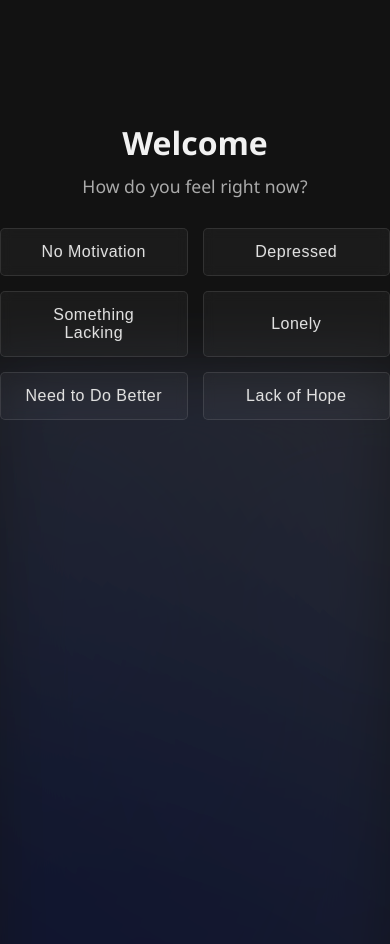
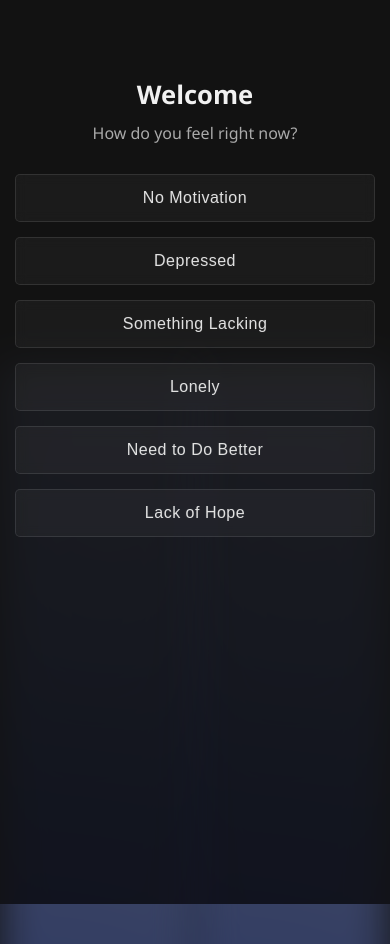
Before and after one commit to xzwyn/quotes, a plain HTML site: page index.html in a window 390 px wide. After the commit the page ends 904 px from the top, so only its background shows below. Drawn offline with Linux system fonts and the light colour scheme.

Commit message:
Update styles.css

```diff
--- a/styles.css
+++ b/styles.css
@@ -113,3 +113,37 @@ body {
        transform: translateY(-70%) scale(1.05);
      }
    }
+@media screen and (max-width: 600px) {
+  body {
+    padding-top: 60px;
+    padding-left: 15px;
+    padding-right: 15px;
+  }
+
+  .buttons {
+    grid-template-columns: 1fr; /* stack buttons in one column */
+    max-width: 100%;
+    padding: 0;
+  }
+
+  .quote-box {
+    font-size: 1.1em;
+    min-height: 5em;
+  }
+
+  h1 {
+    font-size: 1.6em;
+    text-align: center;
+  }
+
+  .subtext {
+    font-size: 1em;
+    text-align: center;
+  }
+
+  body::before,
+  body::after {
+    width: 50vw; /* reduce side width for mobile */
+    filter: blur(20px);
+  }
+}
```
